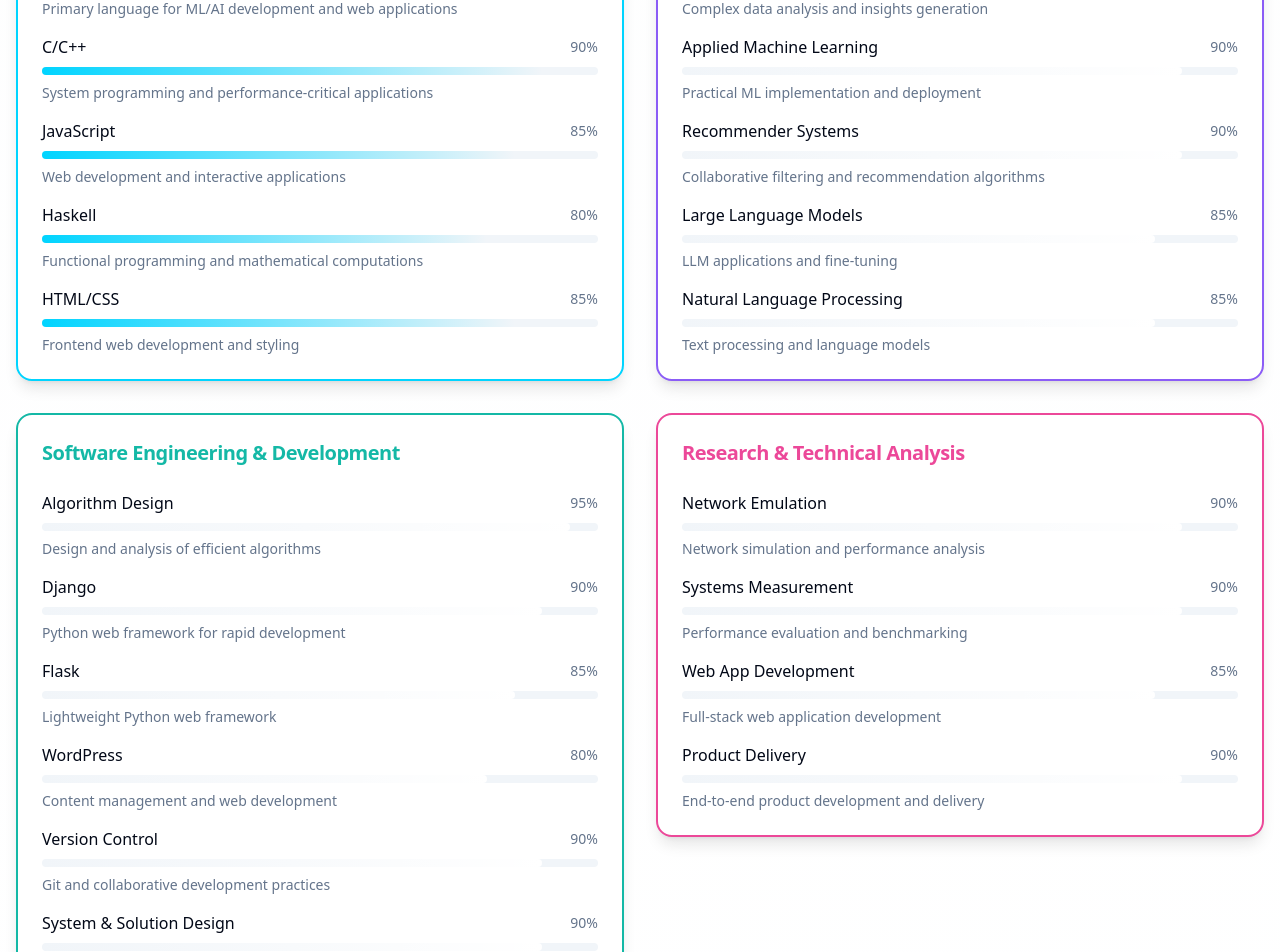
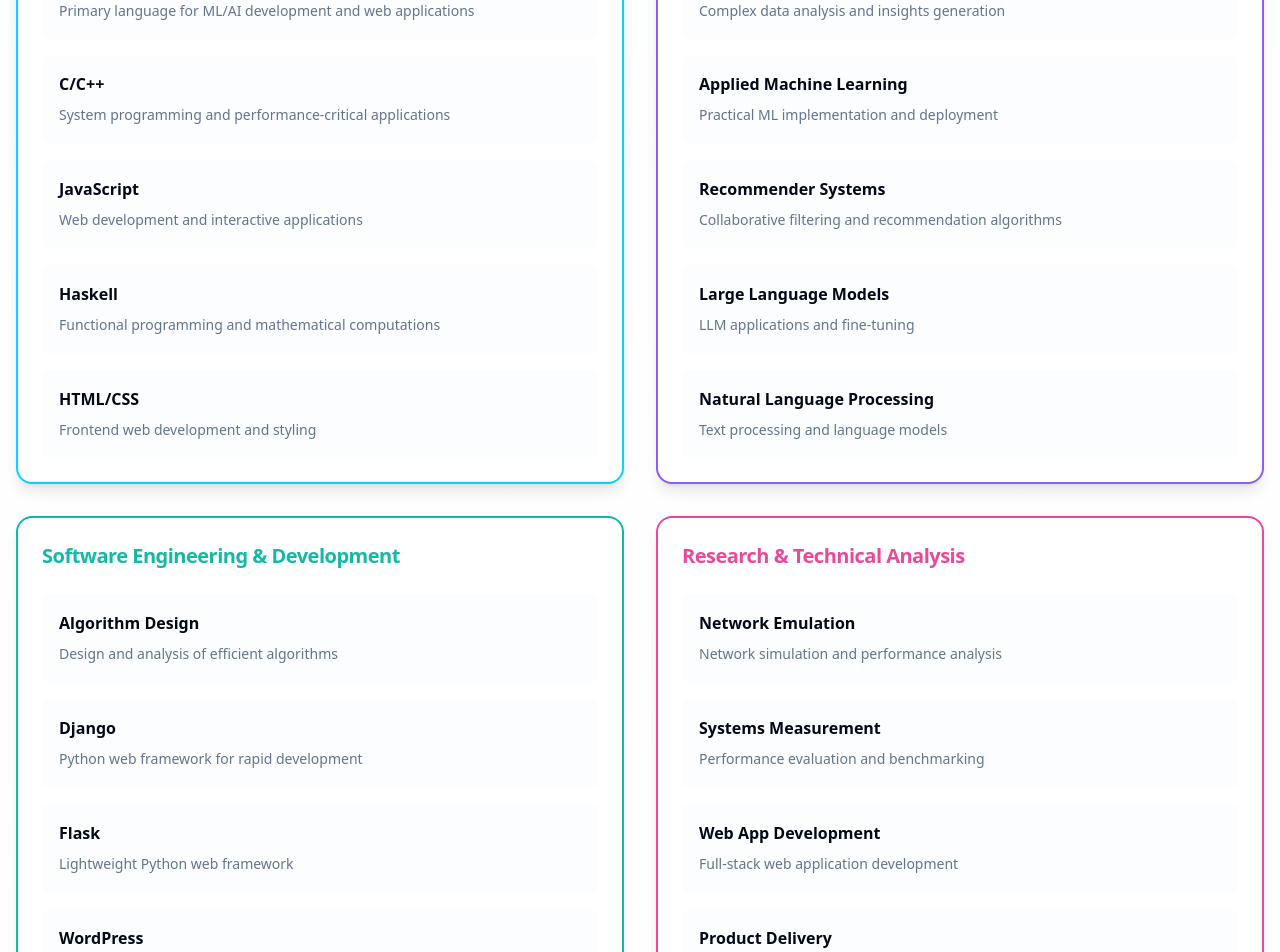
Before and after one commit to FizzaRaza97/FizzaRaza97.github.io, a React (Vite) app: page / in a window 1280 px wide. Shown: the part 5960-6912 px from the top of the page. Built offline with nearby package versions, Linux system fonts and the light colour scheme.

Commit message:
update skills section

```diff
--- a/src/components/SkillsSection.tsx
+++ b/src/components/SkillsSection.tsx
@@ -69,29 +69,25 @@
                     {category.title}
                   </CardTitle>
                 </CardHeader>
-                <CardContent className="space-y-4">
+                <CardContent className="space-y-6">
+                  <div className="grid gap-4">
                     {category.skills.map((skill, skillIndex) => (
                       <motion.div
                         key={skillIndex}
                         variants={itemVariants}
-                      className="space-y-2"
+                        className="group p-4 rounded-lg bg-secondary/20 hover:bg-secondary/30 transition-all duration-300 border border-transparent hover:border-secondary/50"
                       >
-                      <div className="flex justify-between items-center">
-                        <span className="font-medium text-foreground">{skill.name}</span>
-                        <span className="text-sm text-muted-foreground">{skill.level}%</span>
+                        <div className="space-y-2">
+                          <h4 className="font-semibold text-foreground group-hover:text-ai-cyan transition-colors duration-300">
+                            {skill.name}
+                          </h4>
+                          <p className="text-sm text-muted-foreground leading-relaxed">
+                            {skill.description}
+                          </p>
                         </div>
-                      <div className="w-full bg-secondary rounded-full h-2">
-                        <motion.div
-                          className={`h-2 rounded-full ${category.bgColor.replace('bg-', 'bg-gradient-to-r from-').replace('/10', ' to-transparent')}`}
-                          initial={{ width: 0 }}
-                          whileInView={{ width: `${skill.level}%` }}
-                          viewport={{ once: true }}
-                          transition={{ duration: 1, delay: skillIndex * 0.1 }}
-                        />
-                      </div>
-                      <p className="text-sm text-muted-foreground">{skill.description}</p>
                       </motion.div>
                     ))}
+                  </div>
                 </CardContent>
               </Card>
             </motion.div>
@@ -121,12 +117,12 @@
                 whileHover={{ scale: 1.05 }}
                 transition={{ duration: 0.2 }}
               >
-                <Card className="glass-card hover-lift cursor-pointer group-hover:glow-border transition-all duration-300">
-                  <CardContent className="p-4 text-center">
-                    <div className="font-medium text-foreground group-hover:text-ai-cyan transition-colors duration-300">
+                <Card className="glass-card hover-lift cursor-pointer group-hover:glow-border transition-all duration-300 bg-secondary/10 hover:bg-secondary/20">
+                  <CardContent className="p-6 text-center">
+                    <div className="font-semibold text-foreground group-hover:text-ai-cyan transition-colors duration-300 mb-2">
                       {tool.name}
                     </div>
-                    <div className="text-xs text-muted-foreground mt-1">
+                    <div className="text-xs text-muted-foreground bg-secondary/30 px-2 py-1 rounded-full inline-block">
                       {tool.category}
                     </div>
                   </CardContent>
--- a/src/data/skillsData.ts
+++ b/src/data/skillsData.ts
@@ -1,6 +1,5 @@
 export interface SkillItem {
   name: string;
-  level: number;
   description: string;
 }
 
@@ -42,11 +41,11 @@
     color: "border-ai-cyan",
     bgColor: "bg-ai-cyan/10",
     skills: [
-      { name: "Python", level: 95, description: "Primary language for ML/AI development and web applications" },
-      { name: "C/C++", level: 90, description: "System programming and performance-critical applications" },
-      { name: "JavaScript", level: 85, description: "Web development and interactive applications" },
-      { name: "Haskell", level: 80, description: "Functional programming and mathematical computations" },
-      { name: "HTML/CSS", level: 85, description: "Frontend web development and styling" },
+      { name: "Python", description: "Primary language for ML/AI development and web applications" },
+      { name: "C/C++", description: "System programming and performance-critical applications" },
+      { name: "JavaScript", description: "Web development and interactive applications" },
+      { name: "Haskell", description: "Functional programming and mathematical computations" },
+      { name: "HTML/CSS", description: "Frontend web development and styling" },
     ],
   },
   {
@@ -54,11 +53,11 @@
     color: "border-ai-purple",
     bgColor: "bg-ai-purple/10",
     skills: [
-      { name: "Advanced Data Analytics", level: 95, description: "Complex data analysis and insights generation" },
-      { name: "Applied Machine Learning", level: 90, description: "Practical ML implementation and deployment" },
-      { name: "Recommender Systems", level: 90, description: "Collaborative filtering and recommendation algorithms" },
-      { name: "Large Language Models", level: 85, description: "LLM applications and fine-tuning" },
-      { name: "Natural Language Processing", level: 85, description: "Text processing and language models" },
+      { name: "Advanced Data Analytics", description: "Complex data analysis and insights generation" },
+      { name: "Applied Machine Learning", description: "Practical ML implementation and deployment" },
+      { name: "Recommender Systems", description: "Collaborative filtering and recommendation algorithms" },
+      { name: "Large Language Models", description: "LLM applications and fine-tuning" },
+      { name: "Natural Language Processing", description: "Text processing and language models" },
     ],
   },
   {
@@ -66,13 +65,13 @@
     color: "border-ai-teal",
     bgColor: "bg-ai-teal/10",
     skills: [
-      { name: "Algorithm Design", level: 95, description: "Design and analysis of efficient algorithms" },
-      { name: "Django", level: 90, description: "Python web framework for rapid development" },
-      { name: "Flask", level: 85, description: "Lightweight Python web framework" },
-      { name: "WordPress", level: 80, description: "Content management and web development" },
-      { name: "Version Control", level: 90, description: "Git and collaborative development practices" },
-      { name: "System & Solution Design", level: 90, description: "Architecture design and technical solutions" },
-      { name: "Deployment", level: 85, description: "Application deployment and DevOps practices" },
+      { name: "Algorithm Design", description: "Design and analysis of efficient algorithms" },
+      { name: "Django", description: "Python web framework for rapid development" },
+      { name: "Flask", description: "Lightweight Python web framework" },
+      { name: "WordPress", description: "Content management and web development" },
+      { name: "Version Control", description: "Git and collaborative development practices" },
+      { name: "System & Solution Design", description: "Architecture design and technical solutions" },
+      { name: "Deployment", description: "Application deployment and DevOps practices" },
     ],
   },
   {
@@ -80,10 +79,10 @@
     color: "border-ai-pink",
     bgColor: "bg-ai-pink/10",
     skills: [
-      { name: "Network Emulation", level: 90, description: "Network simulation and performance analysis" },
-      { name: "Systems Measurement", level: 90, description: "Performance evaluation and benchmarking" },
-      { name: "Web App Development", level: 85, description: "Full-stack web application development" },
-      { name: "Product Delivery", level: 90, description: "End-to-end product development and delivery" },
+      { name: "Network Emulation", description: "Network simulation and performance analysis" },
+      { name: "Systems Measurement", description: "Performance evaluation and benchmarking" },
+      { name: "Web App Development", description: "Full-stack web application development" },
+      { name: "Product Delivery", description: "End-to-end product development and delivery" },
     ],
   },
 ];
```
Lines whose indentation alone changed are shown as unchanged.
